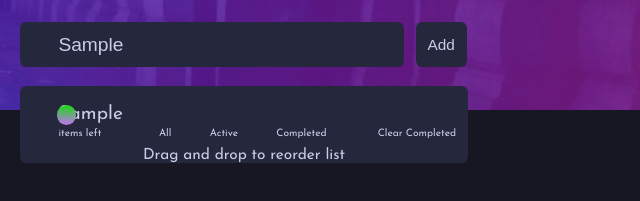
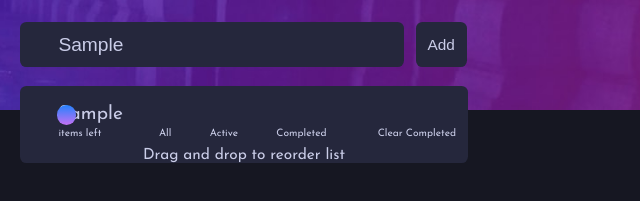
Before and after one commit to Tini369/todo-app-main, a plain HTML site: page todo-app-main/index.html in a window 1280 px wide. Both pictures are taken after typing "Sample" into the empty fields and a click on the button "Add". Shown: the part 157-358 px from the top of the page, 428-1068 px from the left. Drawn offline with Linux system fonts and the light colour scheme.

Commit message:
style.css

```diff
--- a/todo-app-main/style.css
+++ b/todo-app-main/style.css
@@ -87,7 +87,7 @@ li {
     border-radius: 1vw;
     border: none;
     margin-left: -14.7%;
-    background: linear-gradient(to top, #c471f5 0%, #19da12 100%);
+    background: linear-gradient(to top, #c471f5 0%, #2482fd 100%);
 }
 
 .completed {
```
